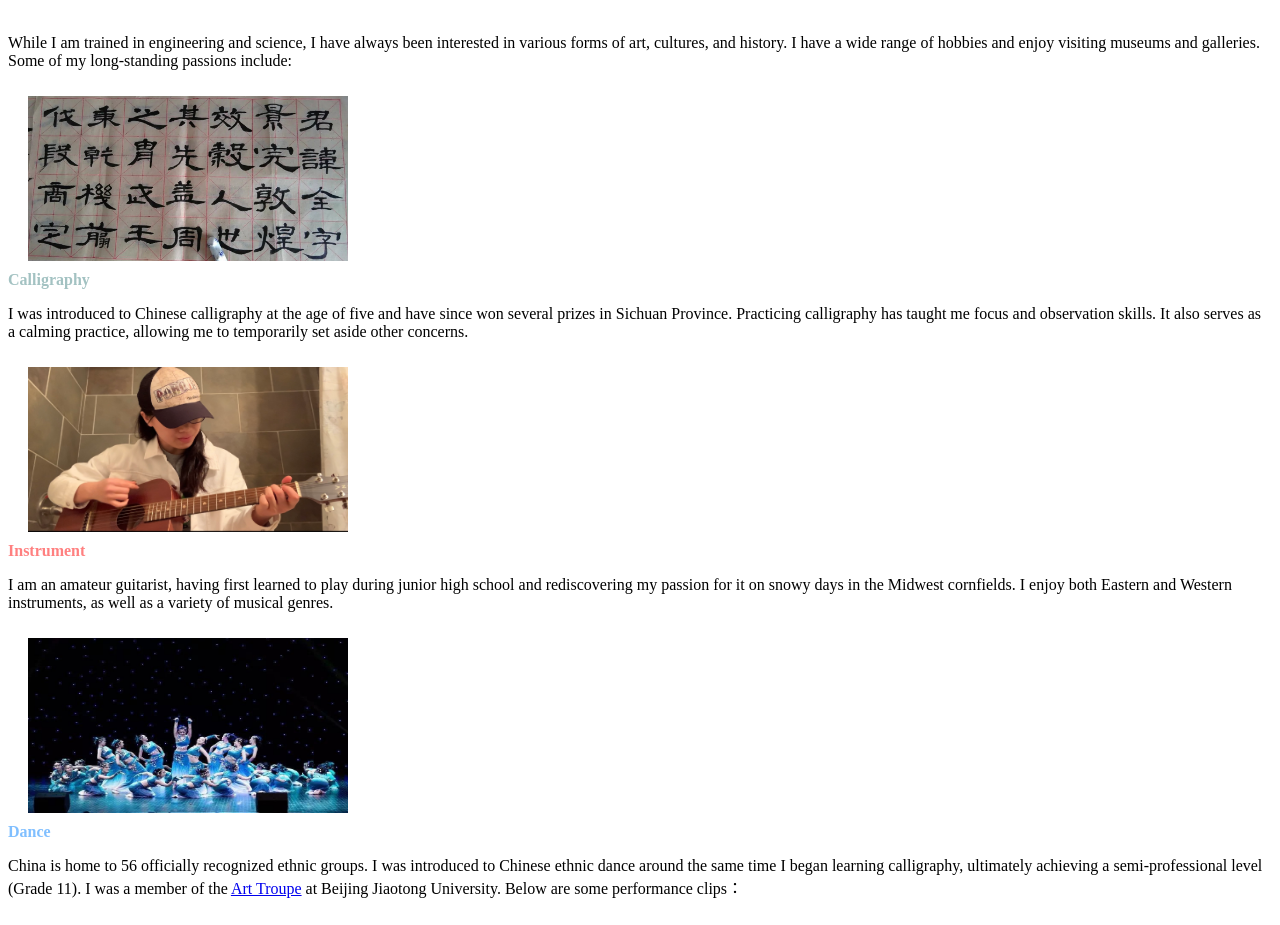
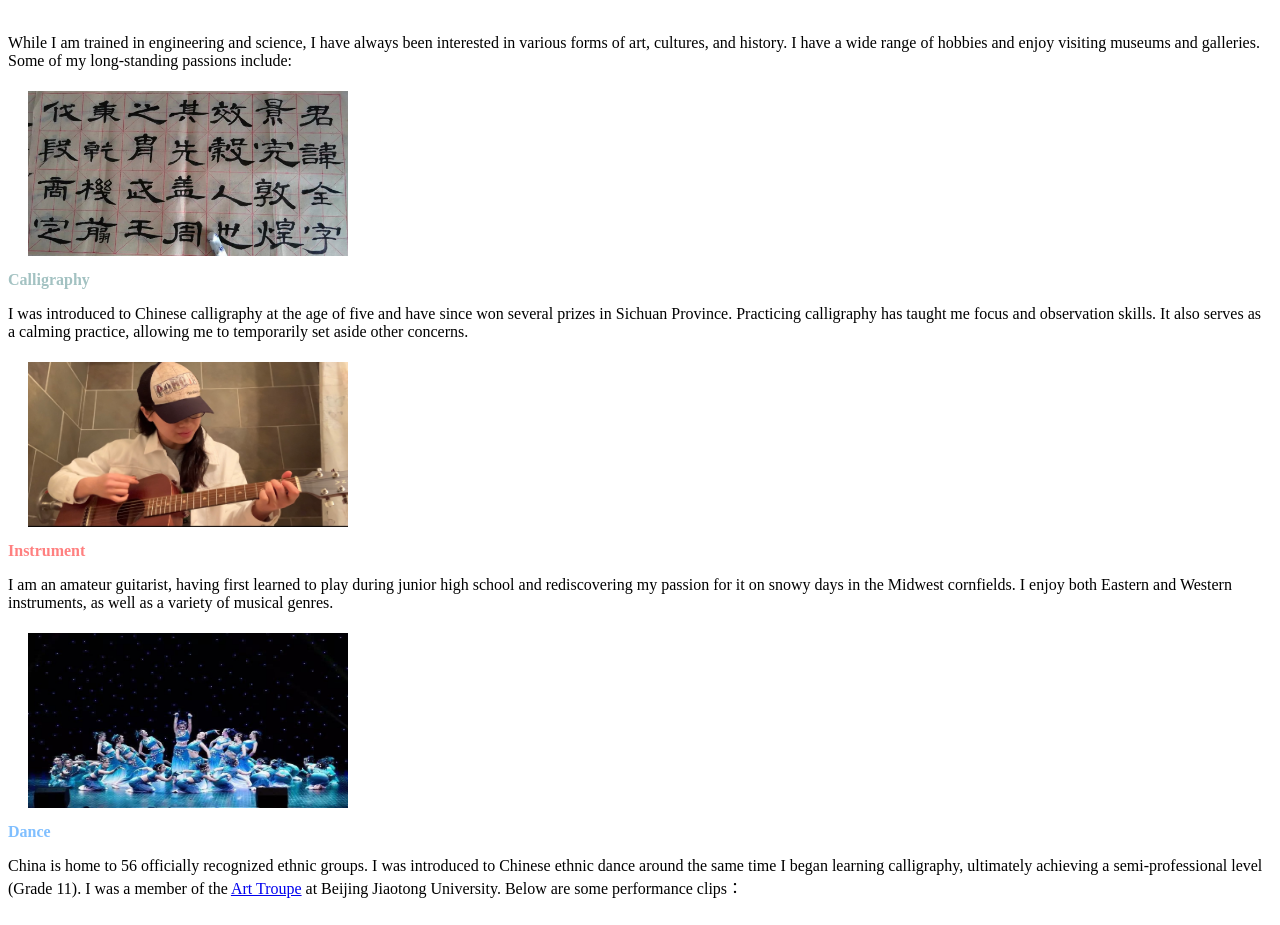
Before and after one commit to YangjiaoChen/YangjiaoChen.github.io, a Jekyll site: the page built from personal.html, in a window 1280 px wide. Shown: the part 108-1033 px from the top of the page. Built offline with Jekyll 4.4.1, drawn with Linux system fonts in a browser that asks for light colours; grey boxes are pictures that could not be loaded.

Commit message:
Update personal.html

```diff
--- a/personal.html
+++ b/personal.html
@@ -31,7 +31,7 @@ title: "Yangjiao Chen: personal"
 
   <div class="col-sm-5">
     <img src="imgs/calligraphy.jpg"  width="320"
-         height="165" style="margin-top: 10px; margin-bottom: 10px; margin-left: 20px" >
+         height="165" style="margin-top: 5px; margin-bottom: 15px; margin-left: 20px" >
   </div>
 
   <div class="col-sm-5">
@@ -44,7 +44,7 @@ title: "Yangjiao Chen: personal"
 
   <div class="col-sm-5">
     <img src="imgs/guitar.jpg"  width="320"
-         height="165" style="margin-top: 10px; margin-bottom: 10px; margin-left: 20px" >
+         height="165" style="margin-top: 5px; margin-bottom: 15px; margin-left: 20px" >
   </div>
 
   <div class="col-sm-5">
@@ -57,7 +57,7 @@ title: "Yangjiao Chen: personal"
     <div class="row">
   <div class="col-sm-5">
     <img src="imgs/dance.jpg"  width="320"
-         height="175" style="margin-top: 10px; margin-bottom: 10px; margin-left: 20px" >
+         height="175" style="margin-top: 5px; margin-bottom: 15px; margin-left: 20px" >
   </div>
 
   <div class="col-sm-5">
```
